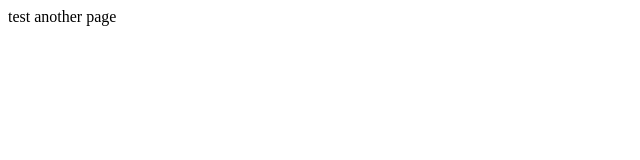
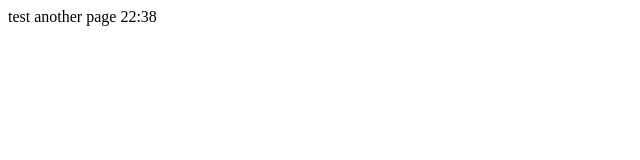
Before and after one commit to Oleggdl/test1, a Next.js app: page /another in a window 1280 px wide. Shown: the top 160 px of the page, without its empty margins (0-640 px from the left). Built offline with nearby package versions, Linux system fonts and the light colour scheme.

Commit message:
commit 5

```diff
--- a/src/pages/[id].tsx
+++ b/src/pages/another.tsx
@@ -5,10 +5,10 @@ const Article = (): JSX.Element => {
   return (
     <>
       <Head>
-        <meta name="description" content="test another page 22:23" />
+        <meta name="description" content="test another page 22:38" />
       </Head>
       <div>
-        test another page
+        test another page 22:38
       </div>
     </>
   );
--- a/src/pages/index.tsx
+++ b/src/pages/index.tsx
@@ -4,11 +4,11 @@ const Dashboard = (): JSX.Element => {
   return (
     <>
       <Head>
-        <meta name="description" content="{'delpoy 3'}" />
+        <meta name="description" content="22:38" />
         <title>test 22:29</title>
       </Head>
       <div>
-        test descriprion 22:30
+        test descriprion 22:38
       </div>
     </>
   );
```
